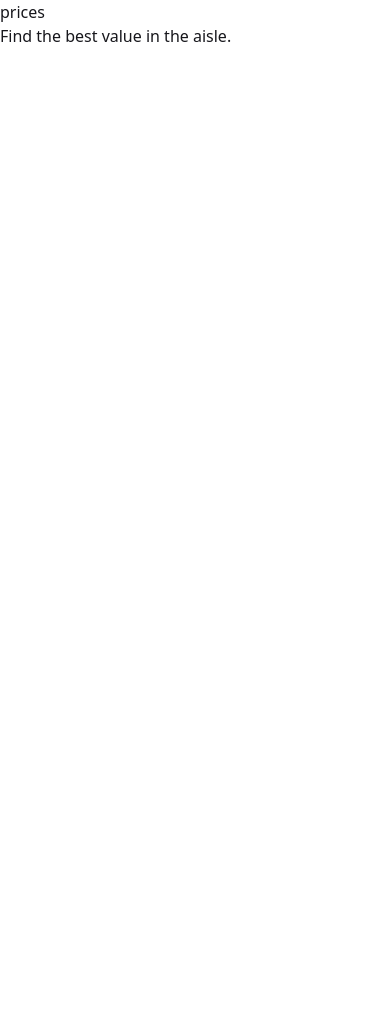
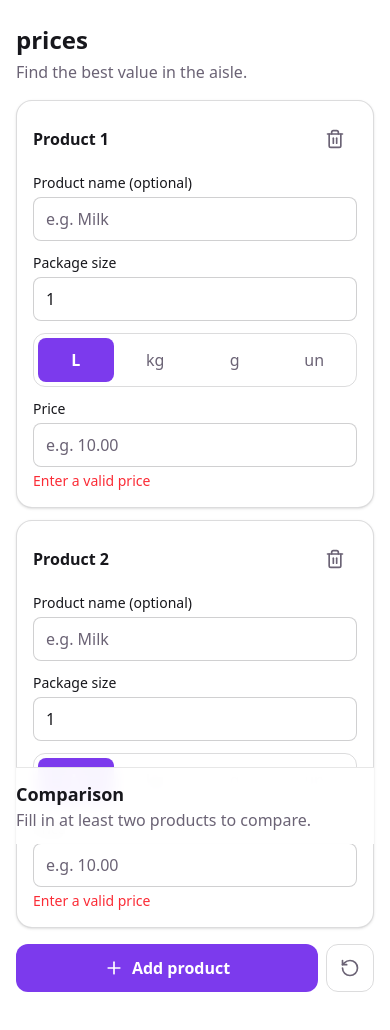
Before and after one commit to devmourao/prices, a React (Vite) app: page / in a window 390 px wide. Shown: the top 1030 px of the page. Before the commit the page ends 844 px from the top, so only its background shows below. Built offline with nearby package versions, Linux system fonts and the light colour scheme.

Commit message:
feat(CB-15): compose mobile-first calculator page with sticky results

```diff
--- a/src/App.tsx
+++ b/src/App.tsx
@@ -1,12 +1,9 @@
-import { useTranslation } from 'react-i18next'
+import { CalculatorPage } from './features/calculator/CalculatorPage'
 
 function App() {
-  const { t } = useTranslation()
-
   return (
     <main>
-      <h1>{t('app.title')}</h1>
-      <p>{t('app.tagline')}</p>
+      <CalculatorPage />
     </main>
   )
 }
--- /dev/null
+++ b/src/features/calculator/CalculatorPage.tsx
@@ -0,0 +1,57 @@
+import { useTranslation } from 'react-i18next'
+import { Plus, RotateCcw } from 'lucide-react'
+import { useCalculatorActions, useProducts } from './hooks/useCalculator'
+import { ProductCard } from './components/ProductCard'
+import { ResultsList } from './components/ResultsList'
+
+/**
+ * Mobile-first single view: header, product cards, add action,
+ * and results pinned to the viewport bottom. Add price -> tap
+ * unit -> read the winner: three taps or fewer after typing.
+ */
+export function CalculatorPage() {
+  const { t } = useTranslation()
+  const products = useProducts()
+  const { addProduct, clearAll } = useCalculatorActions()
+
+  return (
+    <div className="mx-auto flex w-full max-w-xl flex-col gap-4 px-4 py-6">
+      <header className="flex flex-col gap-1">
+        <h1 className="text-2xl font-bold text-fg">{t('app.title')}</h1>
+        <p className="text-muted">{t('app.tagline')}</p>
+      </header>
+
+      <div className="flex flex-col gap-3">
+        {products.map((product, position) => (
+          <ProductCard key={product.id} product={product} index={position + 1} />
+        ))}
+      </div>
+
+      <div className="flex gap-2">
+        <button
+          type="button"
+          onClick={addProduct}
+          className="flex min-h-[48px] flex-1 items-center justify-center gap-2 rounded-xl bg-accent px-4 font-semibold text-white transition-colors duration-200 focus-visible:outline-2 focus-visible:outline-offset-2 focus-visible:outline-accent"
+        >
+          <Plus size={20} aria-hidden="true" />
+          {t('calculator.actions.addProduct')}
+        </button>
+        {products.length > 0 && (
+          <button
+            type="button"
+            onClick={clearAll}
+            aria-label={t('calculator.actions.clearAll')}
+            title={t('calculator.actions.clearAll')}
+            className="flex min-h-[48px] min-w-[48px] items-center justify-center rounded-xl border border-fg/15 text-muted transition-colors hover:text-fg focus-visible:outline-2 focus-visible:outline-offset-2 focus-visible:outline-accent"
+          >
+            <RotateCcw size={20} aria-hidden="true" />
+          </button>
+        )}
+      </div>
+
+      <div className="sticky bottom-0 border-t border-fg/10 bg-bg/95 py-3 backdrop-blur">
+        <ResultsList />
+      </div>
+    </div>
+  )
+}
--- a/src/i18n/locales/en.json
+++ b/src/i18n/locales/en.json
@@ -27,6 +27,10 @@
       "cheaperBy": "{{pct}} cheaper",
       "cannotCompare": "Products use different unit families (e.g. L vs kg) and cannot be compared.",
       "needTwo": "Fill in at least two products to compare."
+    },
+    "actions": {
+      "addProduct": "Add product",
+      "clearAll": "Clear all products"
     }
   },
   "locale": {
--- a/src/i18n/locales/pt-BR.json
+++ b/src/i18n/locales/pt-BR.json
@@ -27,6 +27,10 @@
       "cheaperBy": "{{pct}} mais barato",
       "cannotCompare": "Os produtos usam famílias de medida diferentes (ex.: L vs kg) e não podem ser comparados.",
       "needTwo": "Preencha ao menos dois produtos para comparar."
+    },
+    "actions": {
+      "addProduct": "Adicionar produto",
+      "clearAll": "Limpar todos os produtos"
     }
   },
   "locale": {
```
